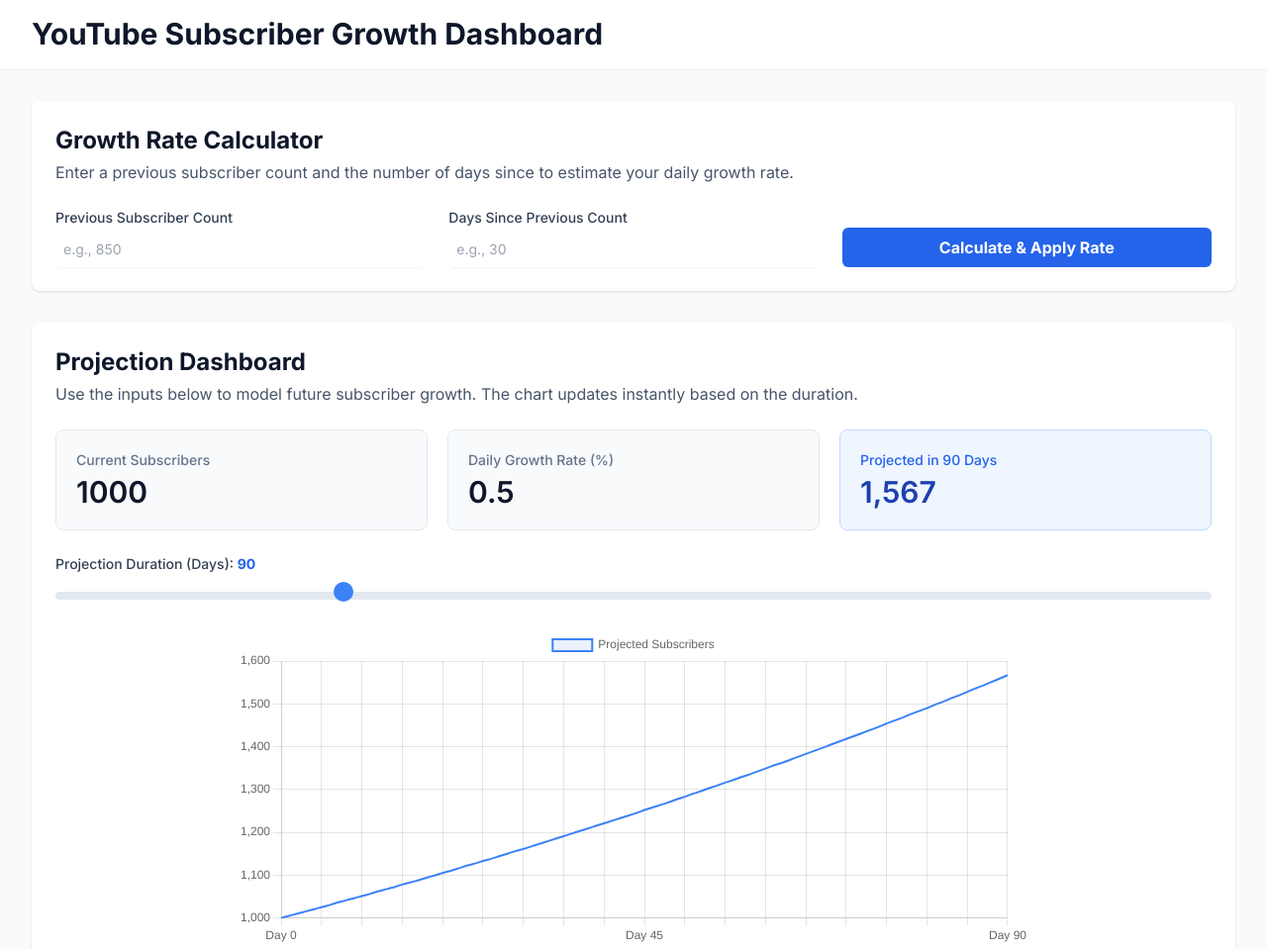
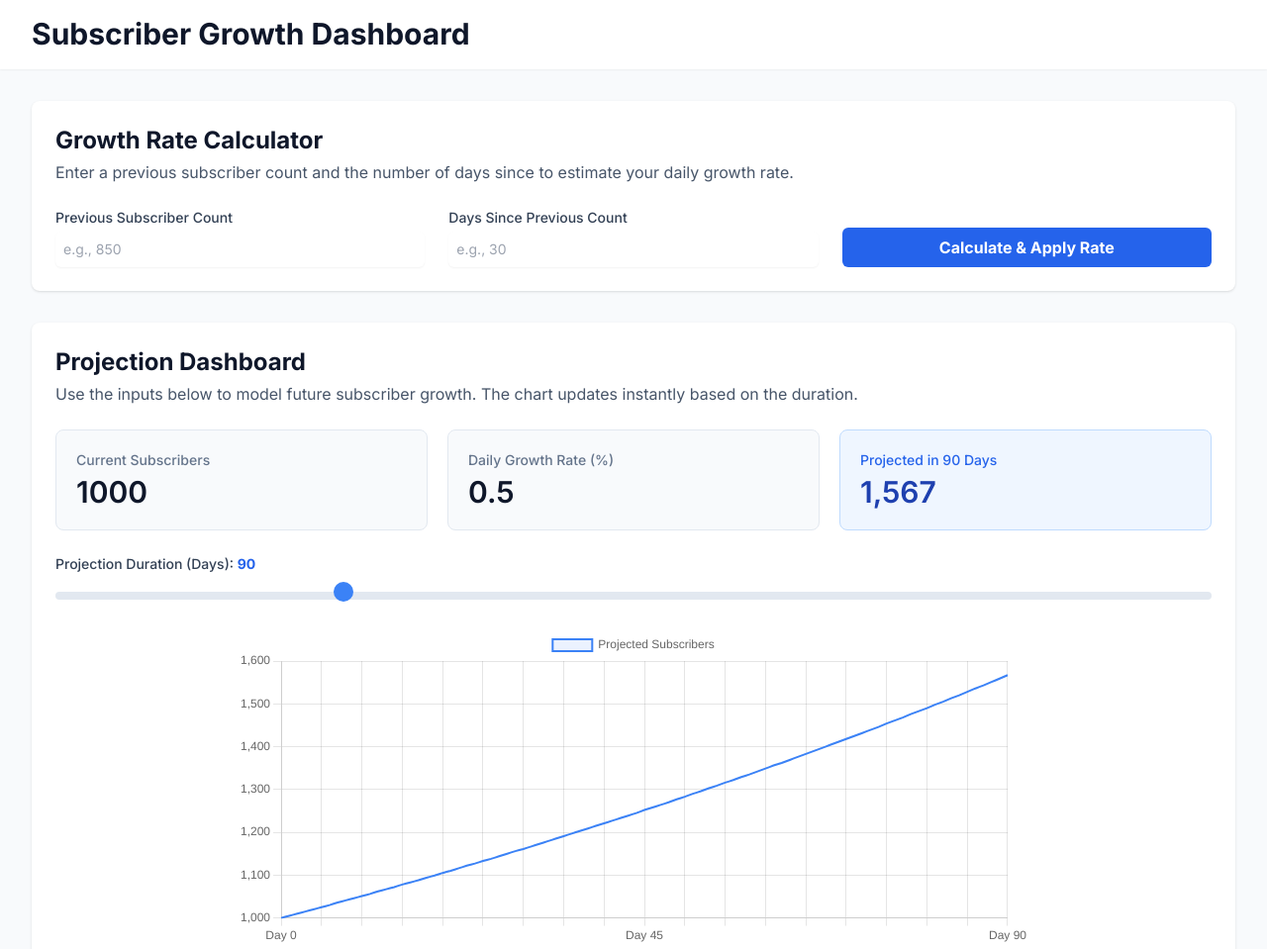
Before and after one commit to yashwanthgowdanm/yt-subs-growth, a plain HTML site: page index.html in a window 1280 px wide. Shown: the top 959 px of the page at 99% size. Drawn offline with nearby package versions, Linux system fonts and the light colour scheme.

Commit message:
Update index.html

```diff
--- a/index.html
+++ b/index.html
@@ -15,7 +15,7 @@
 <body class="text-slate-800">
     <header class="bg-white shadow-sm">
         <div class="max-w-7xl mx-auto py-4 px-4 sm:px-6 lg:px-8">
-            <h1 class="text-3xl font-bold leading-tight text-slate-900">YouTube Subscriber Growth Dashboard</h1>
+            <h1 class="text-3xl font-bold leading-tight text-slate-900">Subscriber Growth Dashboard</h1>
         </div>
     </header>
 
```
